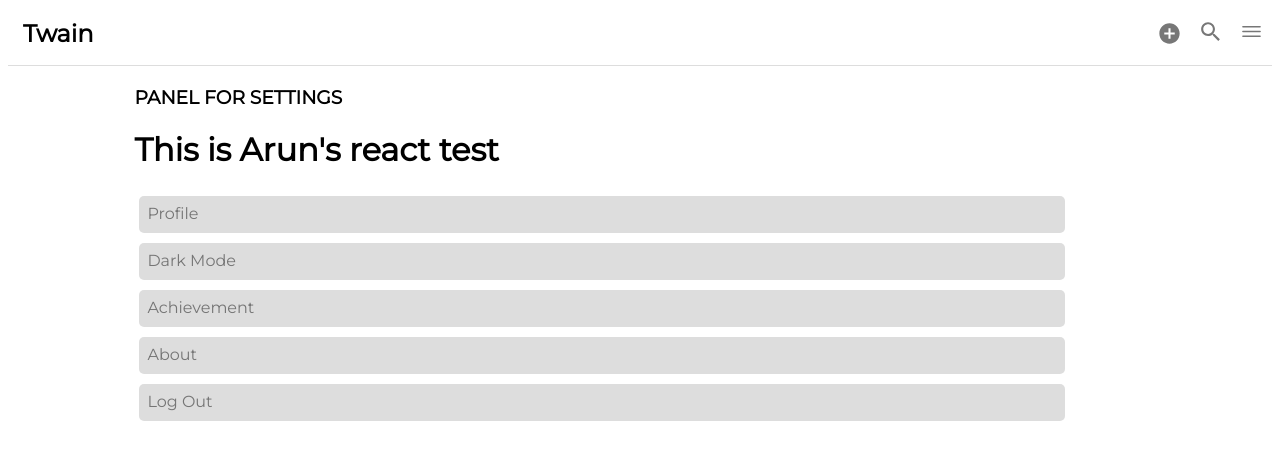
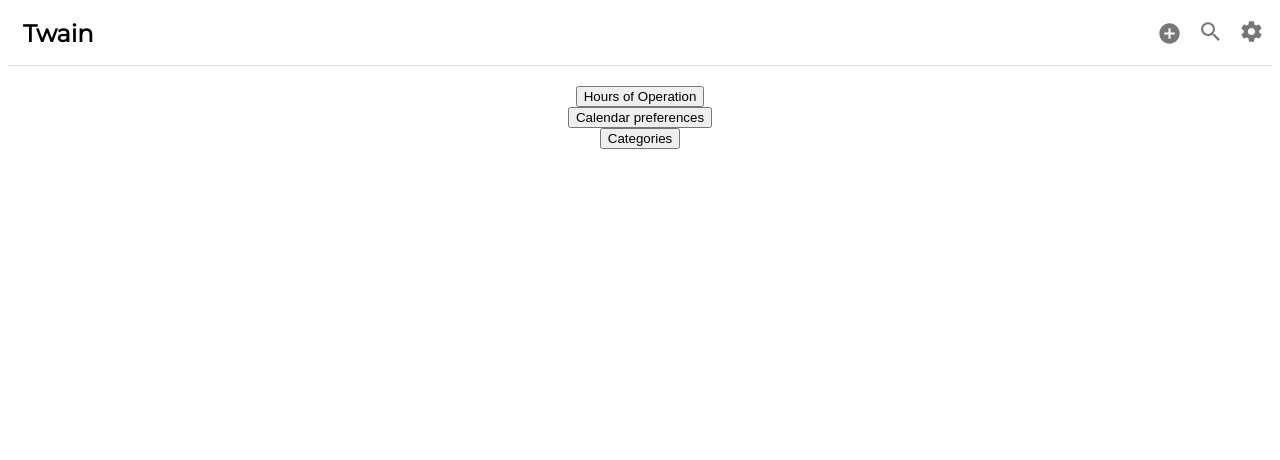
Before and after one commit to ucladevx/twain-extension, a React (Create React App) app: page /settings in a window 1280 px wide. Shown: the top 460 px of the page. Built offline with nearby package versions, Linux system fonts and the light colour scheme; the HTML template or start-up script is replaced by a standard one.

Commit message:
Arun's Week 7 Drop Down Changes and Svg Additions

```diff
--- a/src/components/containers/Nav.js
+++ b/src/components/containers/Nav.js
@@ -1,8 +1,15 @@
-import React from 'react';
+import React, {useState} from 'react';
 import { Link } from 'react-router-dom';
 import styled from 'styled-components';
 
 import Icon from '../presentational/styled/Icon';
+
+const Row = styled.div`
+  display: flex;
+  align-items: center;
+  justify-content: ${(props) =>
+    props.spaceBetween ? 'space-between' : 'flex-start'};
+`;
 
 const Nav = styled.nav`
   height: 63px;
@@ -19,7 +26,45 @@ const Header = styled.h1`
   margin-right: auto;
 `;
 
+const StyledLink = styled(Link)`
+    display: flex;    //left to right
+    align-items: center;
+    justify-content: flex-start;
+  text-decoration: none;
+  font-size: 14px;
+  font:'Roboto';
+  color: #000;
+  border-bottom: 2px solid #ddd;
+
+  & p {
+    margin: 10px;
+    margin-right: auto; //text and right arrow icon
+  }
+`;
+
+const Dropdown = styled.div`
+  & .content {
+    position: absolute;
+    visibility: ${props => props.closed ? 'hidden' : 'visible'};
+    opacity: ${props => props.closed ? 0 : 1}
+    margin-left: -34%;
+    margin-top: 9px;
+    background-color: #fff;
+    border: 2px solid #ddd;
+    border-radius: 4px;
+    color: #000;
+    transition: opacity 1s ease;
+  }
+
+  // &:hover .content {
+  //   visibility: visible;
+  //   height: auto;
+  // }
+`;
+
 const Navbar = ({ onAdd }) => {
+  const [closed, setClosed] = useState(true);
+
   return (
     <Nav>
       <Header>Twain</Header>
@@ -28,9 +73,32 @@ const Navbar = ({ onAdd }) => {
       <Link to="/tasklist">
         <Icon src="search.svg" alt="Search" />
       </Link>
-      <Link to="/login">
-        <Icon src="menu.svg" alt="Menu" />
-      </Link>
+
+
+
+      <Dropdown closed={closed} onClick={()=>setClosed(!closed)}>
+        <Icon src="settings.svg" alt="Menu" />
+
+
+      <div className="content">
+
+        <StyledLink to="/settings" >
+        <img style={{width:'20px', padding: '10px'}} src="settings.svg"/>
+          <p>Settings</p>
+          <img style={{width:'20px', padding: '10px', marginLeft: '30px'}} src="arrow-right.svg"/>
+          </StyledLink>
+
+        <StyledLink to="/login" >
+        <img style={{width:'20px', padding: '10px'}} src="help.svg"/>
+          <p>Help</p>
+        <img style={{width:'20px', padding: '10px', marginLeft: '30px'}} src="arrow-right.svg"/>
+        </StyledLink>
+
+        <button style={{color: '#5187ED', border: 'none', font:'Roboto', fontSize:'17px', padding: '10px'}}>Log out</button>
+
+      </div>
+
+      </Dropdown>
     </Nav>
   );
 };
--- a/src/components/containers/Settings.js
+++ b/src/components/containers/Settings.js
@@ -1,28 +1,22 @@
 import React from 'react';
-import styled from 'styled-components';
+import Navbar from '../containers/Nav';
+import { placeholder } from '@babel/types';
 
-import Navbar from '../containers/Nav';
-import Input from '../presentational/styled/Input';
 
-const Wrapper = styled.div`
-  text-align: left;
-  width: 80%;
-  margin: auto;
-`;
 
 const Settings = () => {
   return (
     <div>
       <Navbar />
-      <Wrapper>
-        <h3>PANEL FOR SETTINGS</h3>
-        <h1>This is Arun's react test</h1>
-        <Input placeholder="Profile" />
-        <Input placeholder="Dark Mode" />
-        <Input placeholder="Achievement" />
-        <Input placeholder="About" />
-        <Input placeholder="Log Out" />
-      </Wrapper>
+
+      <button>Hours of Operation</button>
+      <br></br>
+      <button>Calendar preferences</button>
+      <br></br>
+      <button>Categories</button>
+      <br></br>
+
+
     </div>
   );
 };
```
Also changed, not shown: public/help.svg (added), public/settings.svg.
